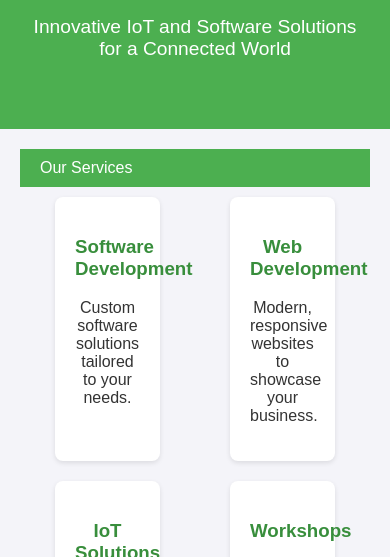
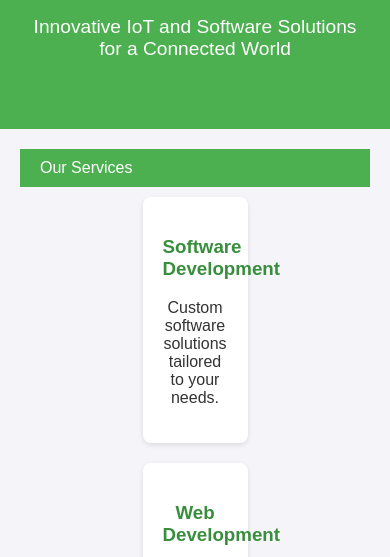
Before and after one commit to mainthreadiot/.com, a plain HTML site: page index.html in a window 390 px wide. Shown: the part 213-770 px from the top of the page. Drawn offline with Linux system fonts and the light colour scheme.

Commit message:
Update index.html

```diff
--- a/index.html
+++ b/index.html
@@ -49,7 +49,14 @@
             background-color: #4CAF50;
             color: white;
         }
-
+@media (max-width: 768px) {
+    .services-list {
+        flex-direction: column;
+        align-items: center;
+    }
+}html {
+    scroll-behavior: smooth;
+}
         .hero h1 {
             margin: 0;
             font-size: 2.5em;
```
